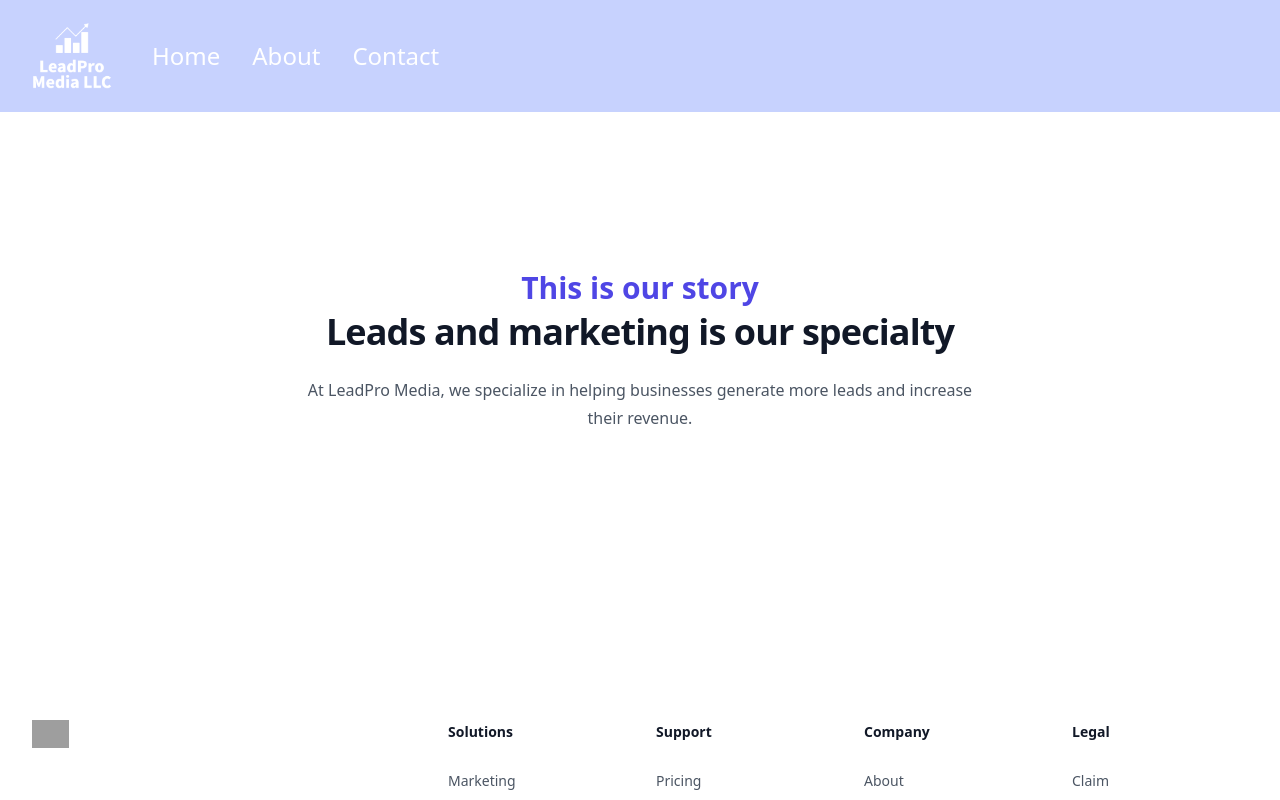
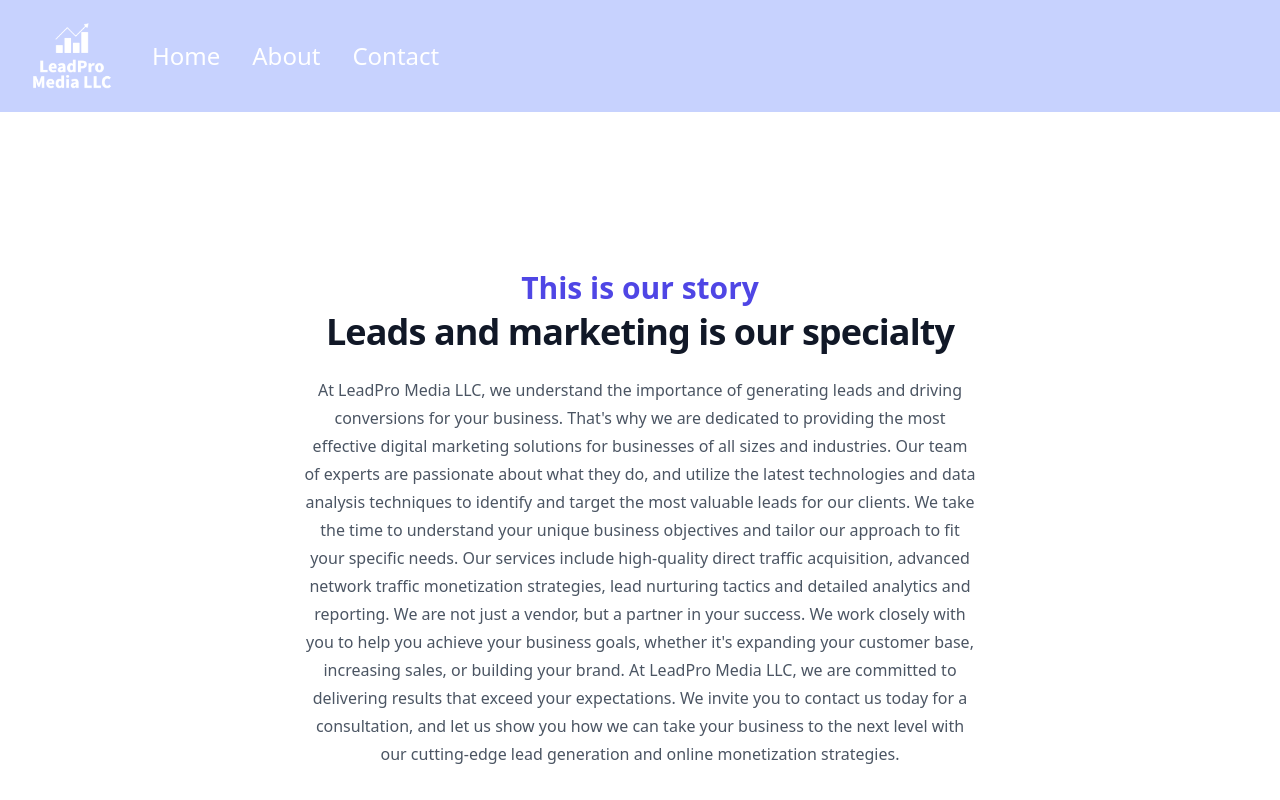
Before and after one commit to yogevzipori/payproweb, a Next.js app: page /about in a window 1280 px wide. Shown: the top 800 px of the page. Built offline with nearby package versions, Linux system fonts and the light colour scheme; grey boxes are pictures that could not be loaded.

Commit message:
onemoretime

```diff
--- a/pages/about.js
+++ b/pages/about.js
@@ -1,90 +1,4 @@
-// import React from 'react';
-// import Link from 'next/link';
-// import '../styles/globals.css';
-// import Header from '../app/Header';
 
-
-// export default function About() {
-//   return (
-//     <Header/>
-//     <div>
-//       <h1>About Us</h1>
-//       <p>This is the About page</p>
-//     </div>
-//   );
-// // }
-
-// import React from "react";
-// import Link from "next/link";
-// import Logo from "/public/logo.png";
-// import Image from 'next/image';
-
-
-
-
-
-
-
-// const navigation = [
-//   { name: "Home", href: "/" },
-//   { name: "Solutions", href: "#" },
-//   { name: "Contact", href: "/contact-us" },
-//   { name: "About", href: "/about"},
-// ];
-
-
-
-
-
-
-
-
-
-// export default function Header() {
-//   return (
-//     <header className="bg-indigo-200">
-//       <nav className="mx-auto max-w-7xl px-6 lg:px-8" aria-label="Top">
-//         <div className="flex w-full items-center justify-between border-b border-white py-4 lg:border-none">
-//           <div className="flex items-center">
-//             <a href="/">
-//               {/* <span className="sr-only">LeadPro Media</span> */}
-//               <Image
-//                 className="h-20 w-20"
-//                 src={Logo}
-//                 alt=""
-
-
-
-//               />
-//             </a>
-//             <div className="ml-10 hidden space-x-8 lg:block">
-//               {navigation.map((link) => (
-//                 <a
-//                   key={link.name}
-//                   href={link.href}
-//                   className="text-2xl font-medium text-white hover:text-indigo-50"
-//                 >
-//                   {link.name}
-//                 </a>
-//               ))}
-//             </div>
-//           </div>
-//         </div>
-//         <div className="flex flex-wrap justify-center gap-x-6 py-4 lg:hidden">
-//           {navigation.map((link) => (
-//             <a
-//               key={link.name}
-//               href={link.href}
-//               className="text-1xl font-medium text-white hover:text-indigo-50"
-//             >
-//               {link.name}
-//             </a>
-//           ))}
-//         </div>
-//       </nav>
-//     </header>
-//   );
-// }
 
 import React from 'react'
 
@@ -102,7 +16,15 @@ export default function About() {
               Leads and marketing is our specialty
             </p>
             <p className="mx-auto mt-6 max-w-2xl text-md leading-7 text-gray-600">
-              At LeadPro Media, we specialize in helping businesses generate more leads and increase their revenue.
+            At LeadPro Media LLC, we understand the importance of generating leads and driving conversions for your business. That's why we are dedicated to providing the most effective digital marketing solutions for businesses of all sizes and industries.
+
+Our team of experts are passionate about what they do, and utilize the latest technologies and data analysis techniques to identify and target the most valuable leads for our clients. We take the time to understand your unique business objectives and tailor our approach to fit your specific needs.
+
+Our services include high-quality direct traffic acquisition, advanced network traffic monetization strategies, lead nurturing tactics and detailed analytics and reporting.
+
+We are not just a vendor, but a partner in your success. We work closely with you to help you achieve your business goals, whether it's expanding your customer base, increasing sales, or building your brand.
+
+At LeadPro Media LLC, we are committed to delivering results that exceed your expectations. We invite you to contact us today for a consultation, and let us show you how we can take your business to the next level with our cutting-edge lead generation and online monetization strategies.
             </p>
 
           </div>
--- a/pages/contact-us.js
+++ b/pages/contact-us.js
@@ -16,7 +16,7 @@ export default function Contact() {
              We are here for you
             </p>
             <p className="mx-auto mt-6 max-w-2xl text-md leading-7 text-gray-600">
-              At LeadPro Media, we specialize in helping businesses generate more leads and increase their revenue.
+            Get expert help for your business today! Lead generation and online monetization strategies. Contact us for consultation.
             </p>
 
           </div>
--- a/pages/home.js
+++ b/pages/home.js
@@ -1,4 +1,4 @@
-'use client';
+
 import {
     BoltIcon,
     DevicePhoneMobileIcon,
```
